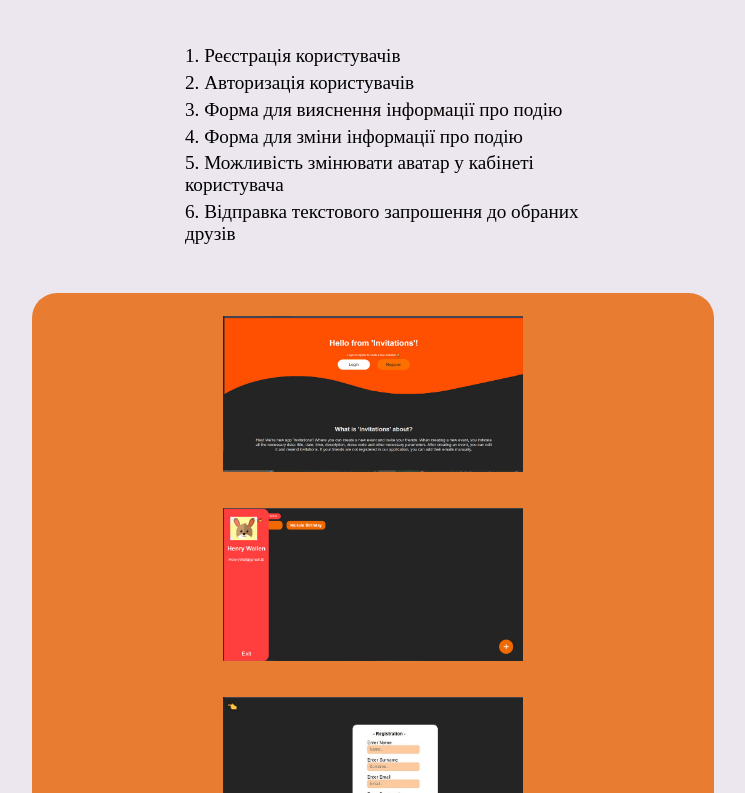
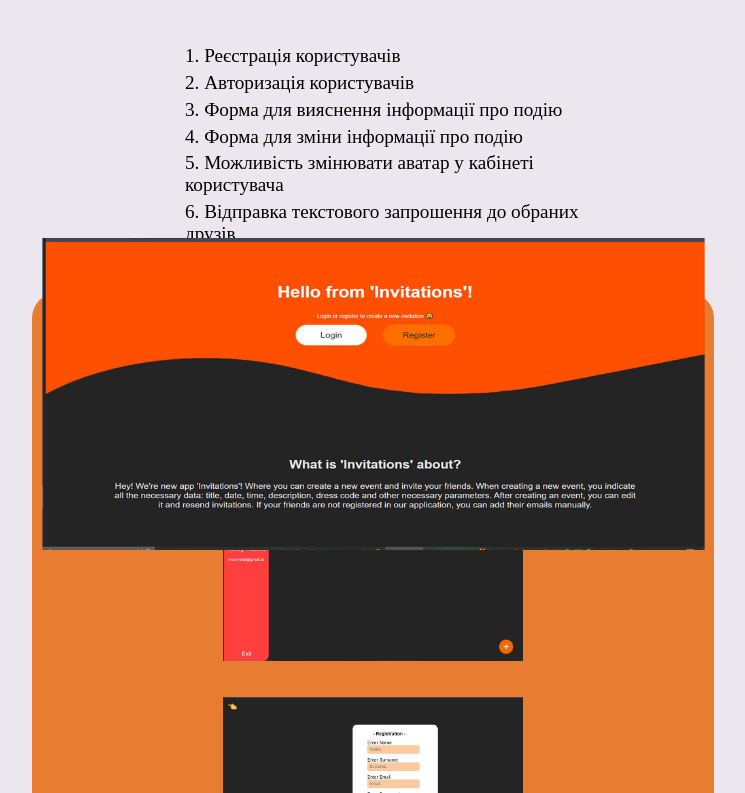
Before and after one commit to oSobolieva/Lending-BachelorWork, a website: page index.html in a window 1280 px wide. In both pictures the pointer is over the picture 639 px from the left and 1749 px from the top of the page. Shown: the part 1356-2149 px from the top of the page, without its empty margins (267-1012 px from the left). Drawn offline with Linux system fonts and the light colour scheme.

Commit message:
dynamic img for illustration block add

```diff
--- a/styles.css
+++ b/styles.css
@@ -70,6 +70,11 @@ section{
     margin: 1rem;
 }
 
+.tasks_illustration div img:hover{
+    cursor: pointer;
+    transform: scaleX(2.2) scaleY(2);;
+}
+
 .results_img{
     width: 100%;
 }
```
